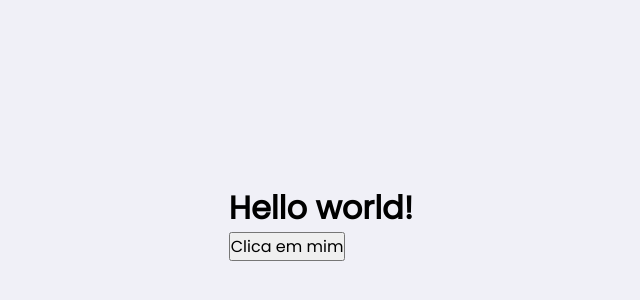
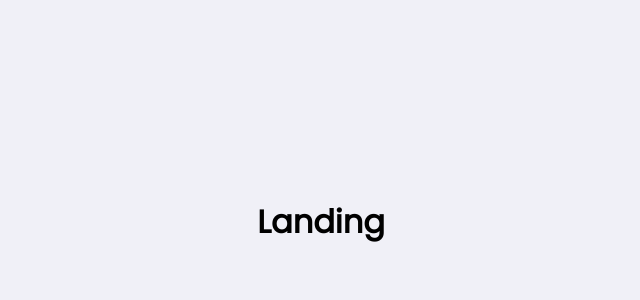
Before and after one commit to eminesf/Proffy-NLW, a React (Create React App) app: page / in a window 1280 px wide. Shown: the part 178-478 px from the top of the page, without its empty margins (319-959 px from the left). Built offline with nearby package versions, Linux system fonts and the light colour scheme; the HTML template or start-up script is replaced by a standard one.

Commit message:
Adicionando o arquivo criando no Landing no aplicativo

```diff
--- a/src/App.tsx
+++ b/src/App.tsx
@@ -1,15 +1,10 @@
 import React from 'react';
 import './assets/styles/global.css';
-
+import Landing from './pages/Landing';
 
 function App() {
   return (
-    <div className="App">
-      <h1>Hello world!</h1>
-      <button type="button">
-        Clica em mim
-      </button>
-    </div>
+    < Landing />
   );
 }
 
```
